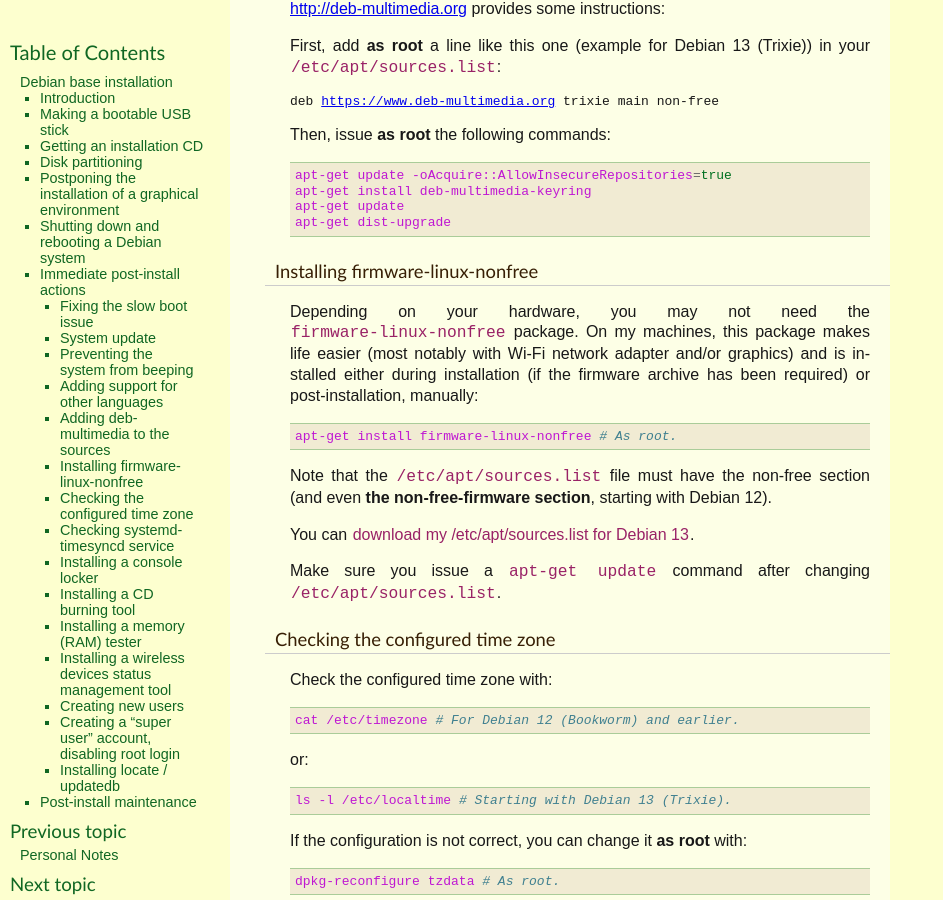
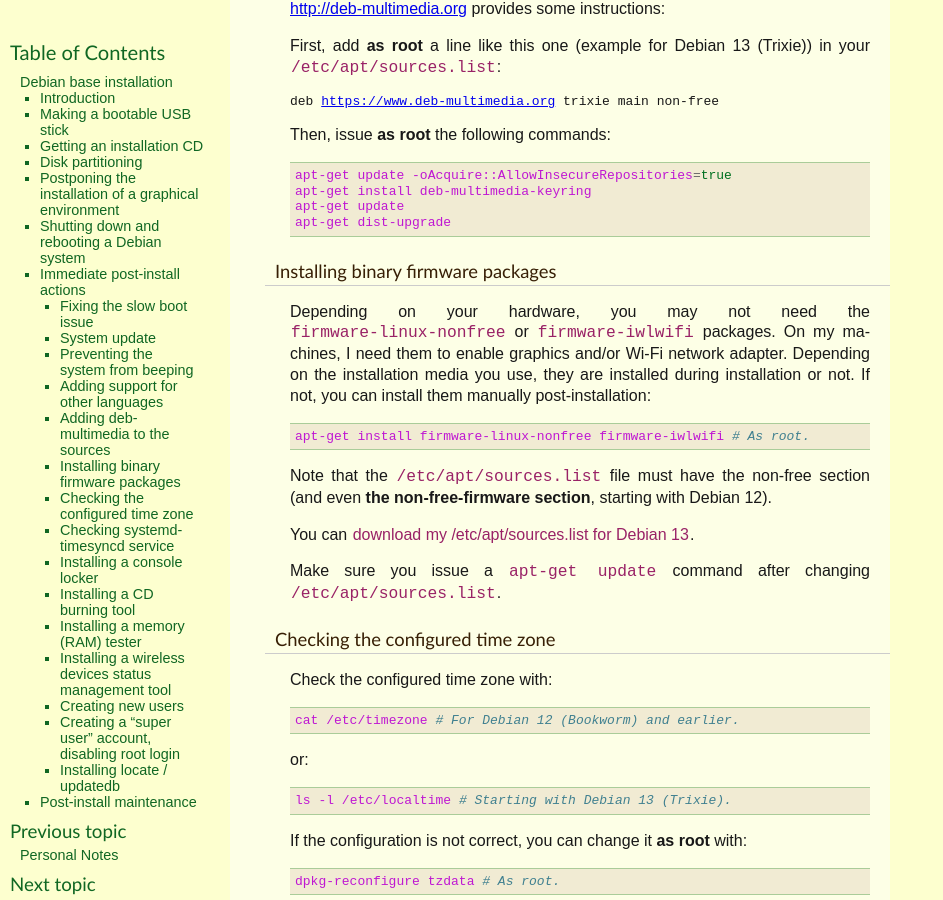
Before and after one commit to thierr26/thierr26_personal_notes_sphinx_sources, a Sphinx documentation site: the page built from source/debian_base_install.rst, in a window 1280 px wide and 900 px high, scrolled down 5063 px. Shown: the whole window, without its empty margins (0-943 px from the left). Built offline with Sphinx 7.4.7, drawn with Linux system fonts in a browser that asks for light colours; some of the changed text lies outside the part shown.

Commit message:
Add firmware-iwlwifi in Debian base install. page

```diff
--- a/source/debian_base_install.rst
+++ b/source/debian_base_install.rst
@@ -319,20 +319,21 @@
   apt-get dist-upgrade
 
 
-Installing firmware-linux-nonfree
-~~~~~~~~~~~~~~~~~~~~~~~~~~~~~~~~~
+Installing binary firmware packages
+~~~~~~~~~~~~~~~~~~~~~~~~~~~~~~~~~~~
 
 .. index::
   single: firmware-linux-nonfree
+  single: firmware-iwlwifi
   single: /etc/apt/sources.list
 
-Depending on your hardware, you may not need the ``firmware-linux-nonfree``
-package. On my machines, this package makes life easier (most notably with
-Wi-Fi network adapter and/or graphics) and is installed either during
-installation (if the firmware archive has been required) or post-installation,
-manually::
+Depending on your hardware, you may not need the ``firmware-linux-nonfree`` or
+``firmware-iwlwifi`` packages. On my machines, I need them to enable graphics
+and/or Wi-Fi network adapter. Depending on the installation media you use, they
+are installed during installation or not. If not, you can install them manually
+post-installation::
 
-  apt-get install firmware-linux-nonfree # As root.
+  apt-get install firmware-linux-nonfree firmware-iwlwifi # As root.
 
 Note that the ``/etc/apt/sources.list`` file must have the non-free section
 (and even **the non-free-firmware section**, starting with Debian 12).
```
